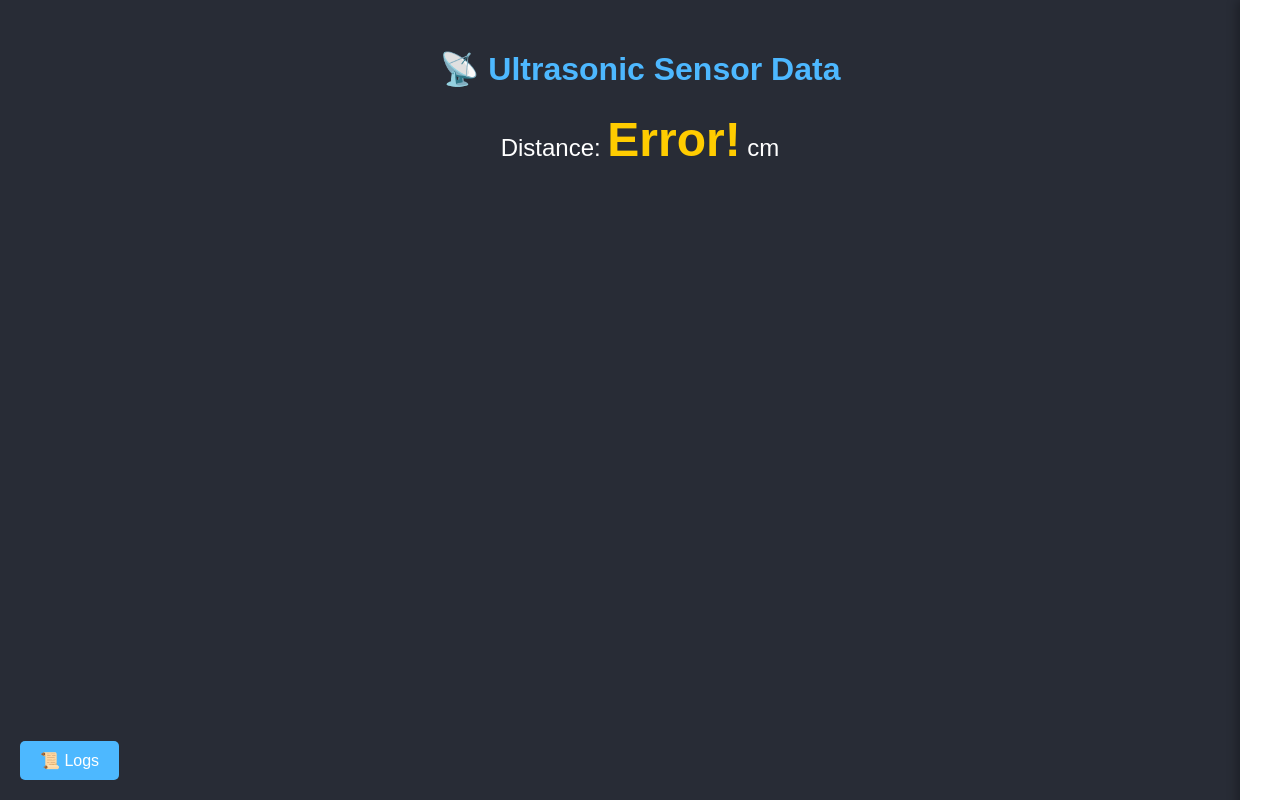
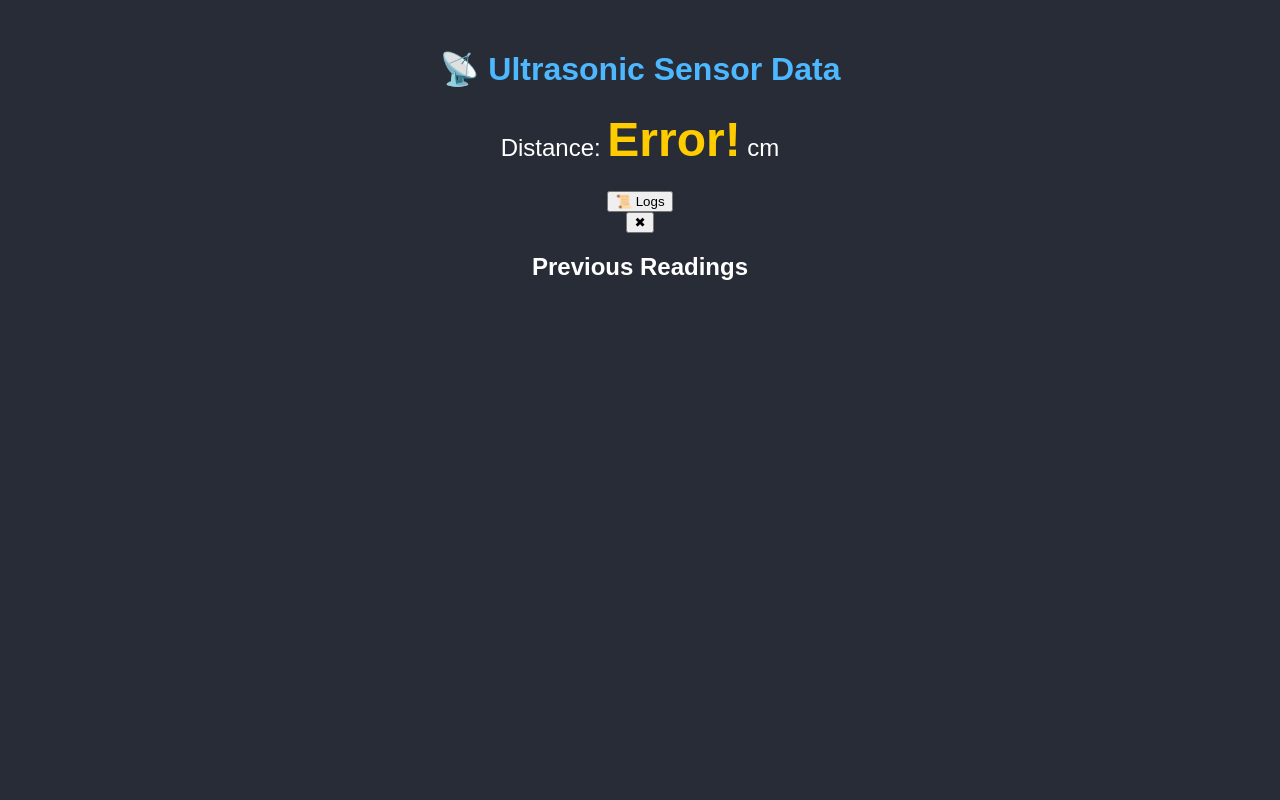
Before and after one commit to Mo-Nagi/EmbeddedProject, a website: page index.html in a window 1280 px wide. Drawn offline with Linux system fonts and the light colour scheme; no server answers.

Commit message:
Update style.css

```diff
--- a/style.css
+++ b/style.css
@@ -1,4 +1,3 @@
-
 body {
     font-family: Arial, sans-serif;
     text-align: center;
@@ -7,67 +6,18 @@ body {
     margin: 0;
     padding: 0;
 }
-
 .container {
     margin-top: 50px;
 }
-
 h1 {
     font-size: 2em;
     color: #4db8ff;
 }
-
 p {
     font-size: 1.5em;
 }
-
 #data {
     font-size: 2em;
     font-weight: bold;
     color: #ffcc00;
 }
-
-button {
-    padding: 10px 20px;
-    font-size: 16px;
-    margin-top: 20px;
-    cursor: pointer;
-}
-
-
-#showLogs {
-    position: fixed;
-    bottom: 20px;
-    left: 20px;
-    background-color: #4db8ff;
-    color: white;
-    border: none;
-    border-radius: 5px;
-}
-
-.logs-panel {
-    position: fixed;
-    right: -300px;
-    top: 0;
-    width: 300px;
-    height: 100%;
-    background: white;
-    color: black;
-    box-shadow: -3px 0 10px rgba(0, 0, 0, 0.3);
-    padding: 20px;
-    transition: right 0.3s ease-in-out;
-}
-
-.logs-panel.open {
-    right: 0;
-}
-
-#closeLogs {
-    position: absolute;
-    top: 10px;
-    right: 10px;
-    border: none;
-    background: none;
-    font-size: 20px;
-    cursor: pointer;
-}
```
